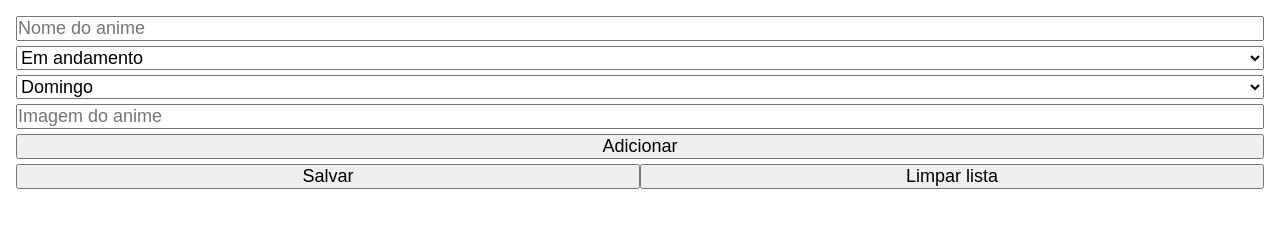
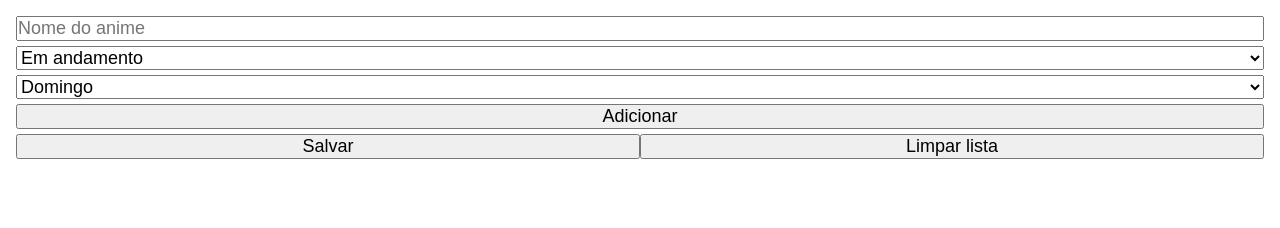
Before and after one commit to GkingOficial/Animes-Calendar, a plain HTML site: page edit-animes.html in a window 1280 px wide. Drawn offline with Linux system fonts and the light colour scheme.

Commit message:
Removido caixa de texto "imagem"

```diff
--- a/edit-animes.html
+++ b/edit-animes.html
@@ -28,8 +28,6 @@
           <option value="saturday">Sábado</option>
         </select>
 
-        <input type="text" id="input-image" placeholder="Imagem do anime" />
-
         <input type="button" value="Adicionar" onclick="add()" />
       </header>
 
```
